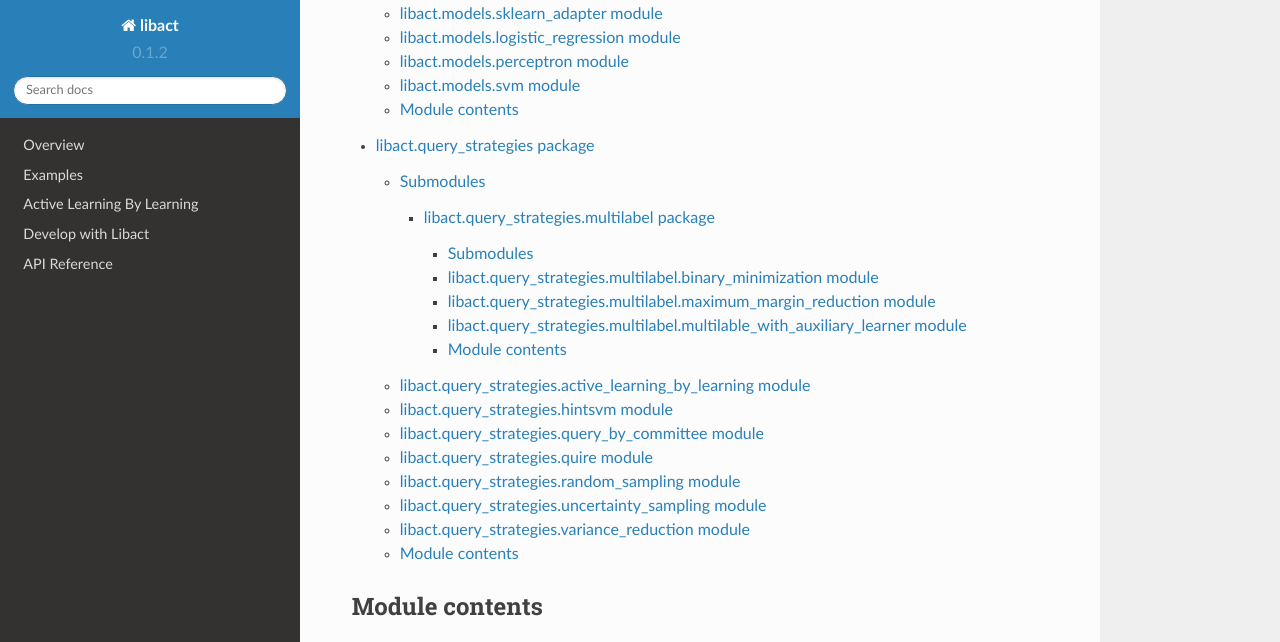
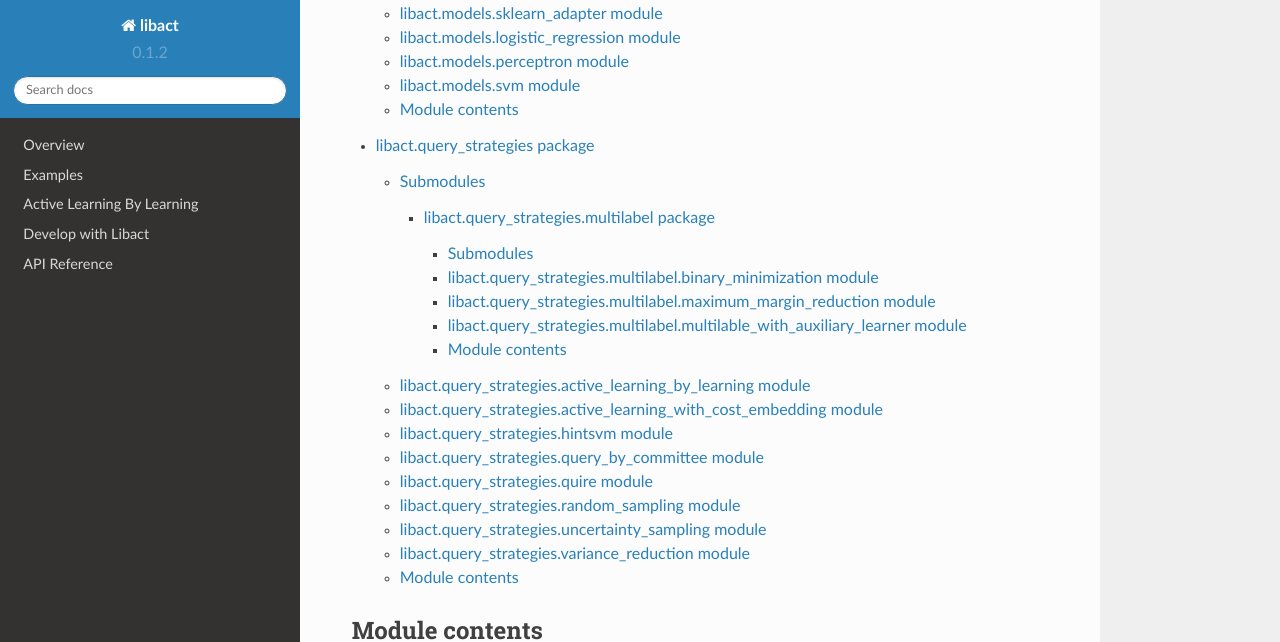
Before and after one commit to ntucllab/libact, a Sphinx documentation site: the page built from docs/libact.rst, in a window 1280 px wide and 900 px high, scrolled down 718 px, cut to the strip 0-642 px from the top of the window. Built offline with Sphinx 7.4.7 and the Read the Docs theme 2.0.0, drawn with Linux system fonts in a browser that asks for light colours.

Commit message:
add ALCE to docs

```diff
--- a/docs/libact.query_strategies.rst
+++ b/docs/libact.query_strategies.rst
@@ -12,6 +12,14 @@ libact.query_strategies.active_learning_by_learning module
 ----------------------------------------------------------
 
 .. automodule:: libact.query_strategies.active_learning_by_learning
+    :members:
+    :undoc-members:
+    :show-inheritance:
+
+libact.query_strategies.active_learning_with_cost_embedding module
+-------------------------------------------------
+
+.. automodule:: libact.query_strategies.active_learning_with_cost_embedding
     :members:
     :undoc-members:
     :show-inheritance:
```
